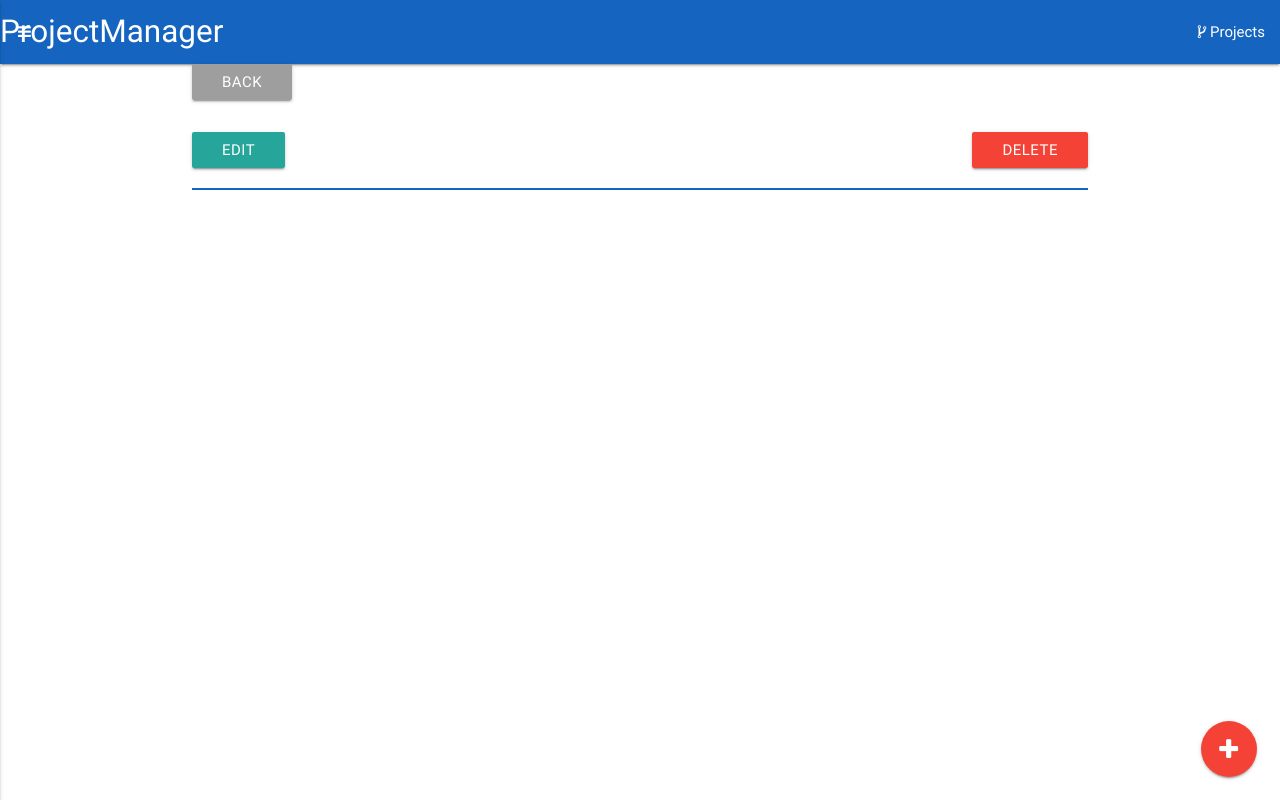
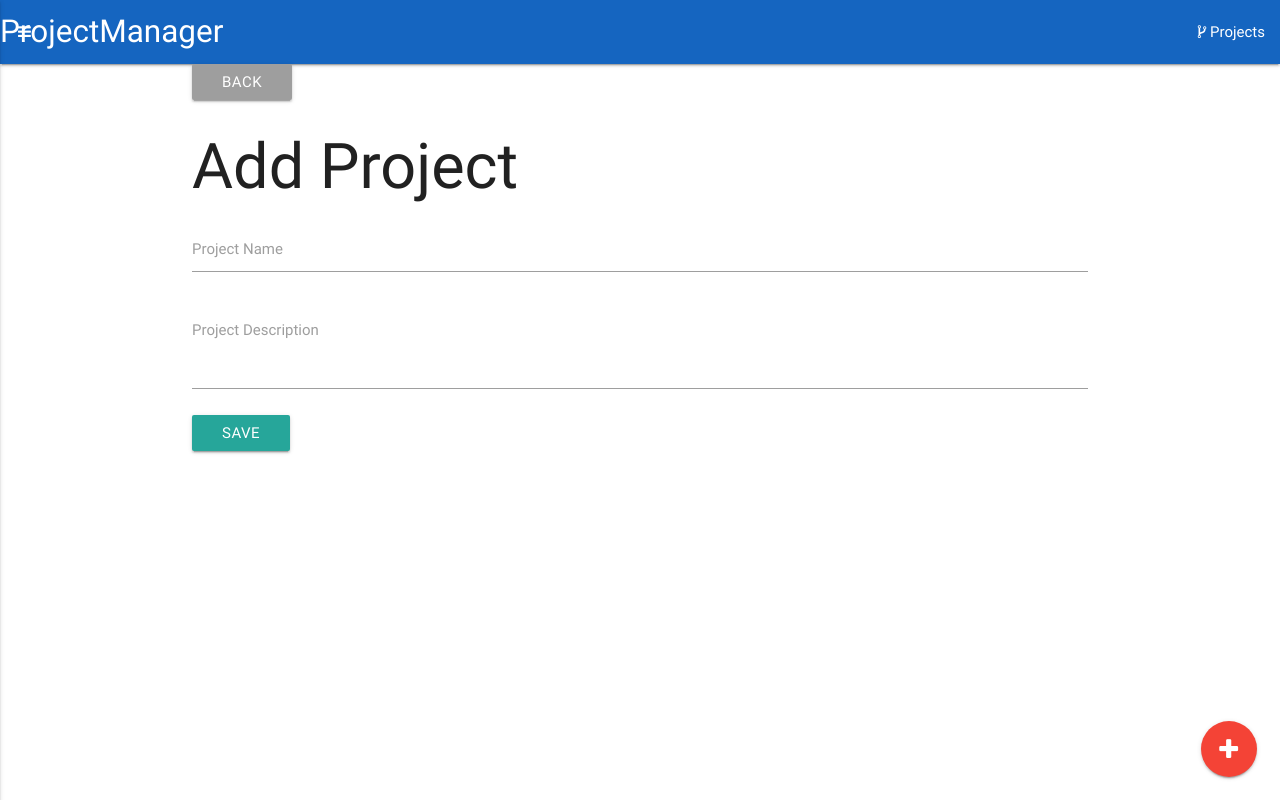
Before and after one commit to QuentinGuenther/ProjectManager, a React (Create React App) app in the folder client_src/: page /projects/add in a window 1280 px wide. Built offline with nearby package versions, Linux system fonts and the light colour scheme; no server answers.

Commit message:
CURD functionallity on projects

```diff
--- /dev/null
+++ b/client_src/src/components/AddProject.js
@@ -0,0 +1,47 @@
+import React, { Component } from 'react';
+import Axios from 'axios';
+import { Link } from 'react-router-dom';
+
+class AddProject extends Component {
+	addProject(newProject) {
+		Axios.request({
+			method: 'post',
+			url: 'http://localhost:3000/api/Projects/',
+			data: newProject
+		}).then(response => {
+			this.props.history.push('/');
+		});
+	}
+
+	onSubmit(e) {
+		const newProject = {
+			name: this.refs.name.value,
+			description: this.refs.description.value
+		}
+		this.addProject(newProject);
+		e.preventDefault();
+	}
+
+	render() {
+		return (
+			<div>
+				<Link className="btn grey" to="/">Back</Link><br />
+				<h1>Add Project</h1>
+
+				<form onSubmit={this.onSubmit.bind(this)}>
+					<div className="input-field">
+						<input type="text" name="name" ref="name" />
+						<label htmlFor="name">Project Name</label>
+					</div>
+					<div className="input-field">
+						<textarea name="description" ref="description" className="materialize-textarea" />
+						<label htmlFor="description">Project Description</label>
+					</div>
+					<input type="submit" value="Save" className="btn" />
+				</form>
+			</div>
+		);
+	}
+}
+
+export default AddProject;
--- /dev/null
+++ b/client_src/src/components/EditProject.js
@@ -0,0 +1,86 @@
+import React, { Component } from 'react';
+import Axios from 'axios';
+import { Link } from 'react-router-dom';
+
+class EditProject extends Component {
+	constructor(props) {
+		super(props);
+
+		this.state = {
+			id: '',
+			name: '',
+			description: ''
+		}
+
+		this.handleInputChange = this.handleInputChange.bind(this);
+	}
+
+	componentWillMount() {
+		this.getProjectDetails();
+	}
+
+	getProjectDetails() {
+		let projectID = this.props.match.params.id;
+
+		Axios.get(`http://localhost:3000/api/Projects/${projectID}`)
+			.then(response => {
+				this.setState({
+					id: response.data.id,
+					name: response.data.name,
+					description: response.data.description
+				});
+			});
+	}
+
+	editProject(newProject) {
+		Axios.request({
+			method: 'put',
+			url: `http://localhost:3000/api/Projects/${this.state.id}`,
+			data: newProject
+		}).then(response => {
+			this.props.history.push('/');
+		});
+	}
+
+	onSubmit(e) {
+		const newProject = {
+			name: this.refs.name.value,
+			description: this.refs.description.value
+		}
+		this.editProject(newProject);
+		e.preventDefault();
+	}
+
+	handleInputChange(e) {
+		const target = e.target;
+		const value = target.value;
+		const name = target.name;
+
+		this.setState({
+			[name]: value
+		});
+	}
+
+	render() {
+		return (
+			<div>
+				<Link className="btn grey" to="/">Back</Link><br />
+				<h1>Edit Project</h1>
+
+				<form onSubmit={this.onSubmit.bind(this)}>
+					<div className="input-field">
+						<input type="text" name="name" ref="name" value={this.state.name} onChange={this.handleInputChange} />
+						<label htmlFor="name">Project Name</label>
+					</div>
+					<div className="input-field">
+						<textarea name="description" ref="description" className="materialize-textarea" value={this.state.description} onChange={this.handleInputChange} />
+						<label htmlFor="description">Project Description</label>
+					</div>
+					<input type="submit" value="Save" className="btn" />
+				</form>
+			</div>
+		);
+	}
+}
+
+export default EditProject;
--- a/client_src/src/components/Main.js
+++ b/client_src/src/components/Main.js
@@ -3,12 +3,16 @@ import { Switch, Route } from 'react-router-dom';
 import Projects from './Projects';
 import About from './About';
 import ProjectDetails from './ProjectDetails';
+import AddProject from './AddProject';
+import EditProject from './EditProject';
 
 const Main = () => (
 	<main>
 		<Switch>
 			<Route exact path='/' component={Projects} />
 			<Route exact path='/about' component={About} />
+			<Route exact path='/projects/add' component={AddProject} />
+			<Route exact path='/projects/edit/:id' component={EditProject} />
 			<Route exact path='/projects/:id' component={ProjectDetails} />
 		</Switch>
 	</main>
--- a/client_src/src/components/ProjectDetails.js
+++ b/client_src/src/components/ProjectDetails.js
@@ -21,8 +21,17 @@ class ProjectDetails extends Component {
 		Axios.get(`http://localhost:3000/api/Projects/${projectID}`)
 			.then(response => {
 				this.setState({details: response.data}, () => {
-					console.log(this.state);
+					//console.log(this.state);
 				});
+			});
+	}
+
+	onDelete() {
+		let projectID = this.state.details.id;
+
+		Axios.delete(`http://localhost:3000/api/Projects/${projectID}`)
+			.then(response => {
+				this.props.history.push('/');
 			});
 	}
 
@@ -31,8 +40,8 @@ class ProjectDetails extends Component {
 			<div>
 				<Link className="btn grey" to="/">Back</Link><br />
 				<h1>{this.state.details.name}</h1>
-				<Link className="btn" to={`projects/edit/${this.state.id}`}>Edit</Link>
-				<button className="btn red right">Delete</button>
+				<Link className="btn" to={`./edit/${this.state.details.id}`}>Edit</Link>
+				<button onClick={this.onDelete.bind(this)} className="btn red right">Delete</button>
 				<blockquote className="flow-text">{this.state.details.description}</blockquote>
 
 			</div>
```
